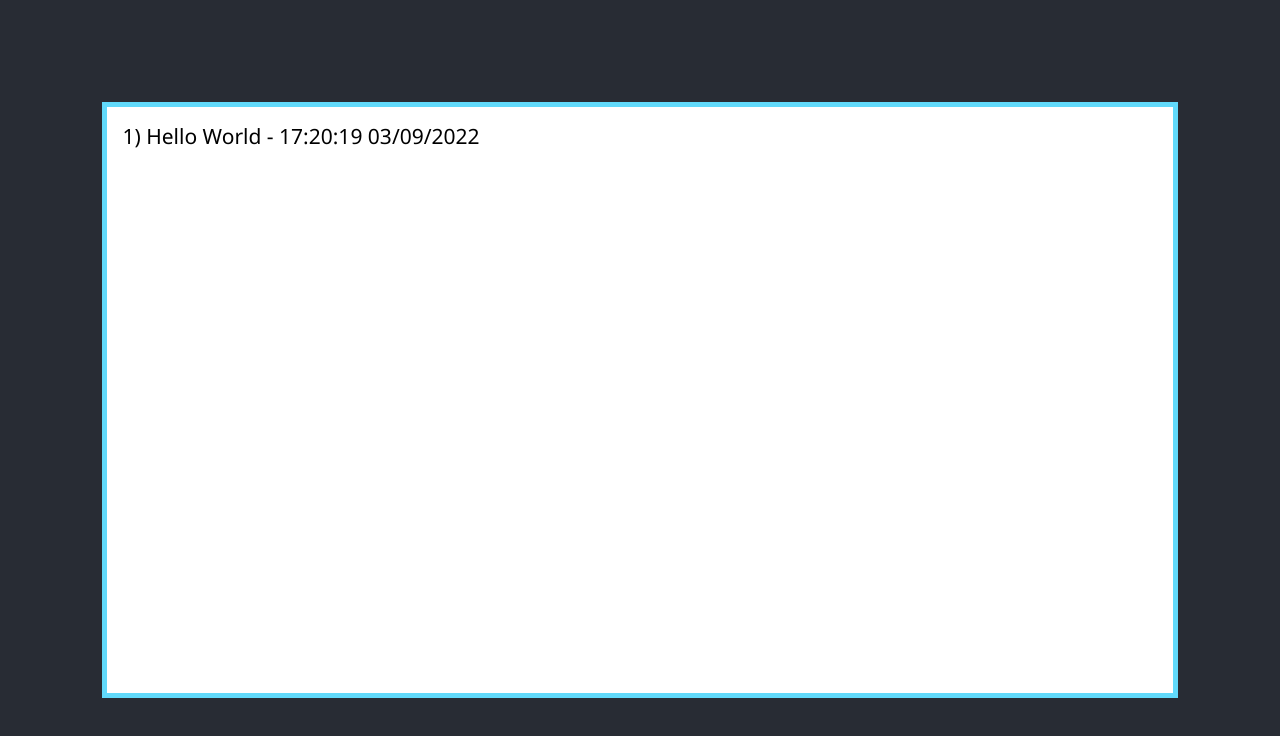
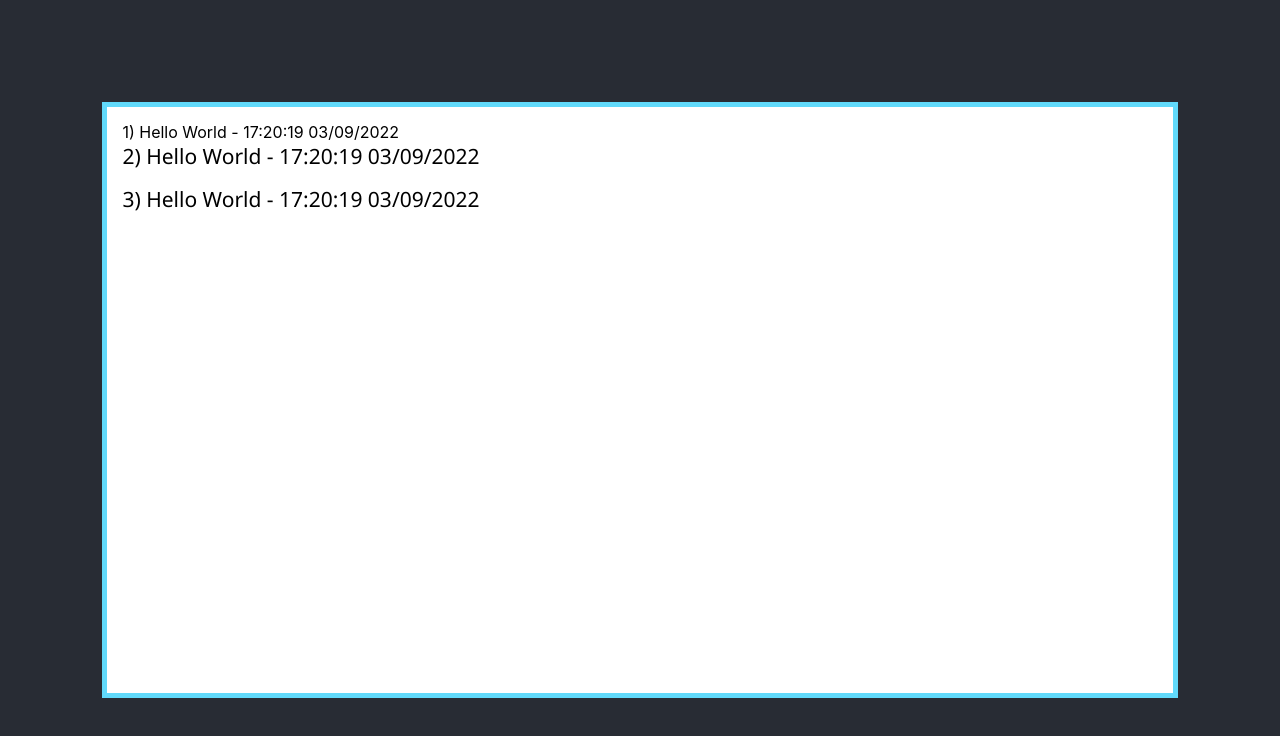
Before and after one commit to tialvesdev/curso-react-ebac, a React (Create React App) app in the folder exercise4/: page / in a window 1280 px wide. Shown: the top 736 px of the page. Built offline with nearby package versions, Linux system fonts and the light colour scheme.

Commit message:
feat: hello world 2 and 3

```diff
--- a/exercise4/src/App.js
+++ b/exercise4/src/App.js
@@ -1,14 +1,16 @@
 import "./App.css";
 import HelloWorld1 from "./components/helloWorld1/HelloWorld1";
+import HelloWorld2 from "./components/helloWorld2/HelloWorld2";
+import HelloWorld3 from "./components/helloWorld3/HelloWorld3";
 
 function App() {
 
-
-
   return (
     <div className="wrapper">
-      <div className="main">
+      <div id="main" className="main">
         <HelloWorld1/>
+        <HelloWorld2/>
+        <HelloWorld3/>
       </div>
     </div>
   );
--- a/exercise4/src/components/helloWorld1/HelloWorld1.jsx
+++ b/exercise4/src/components/helloWorld1/HelloWorld1.jsx
@@ -7,7 +7,7 @@ const HelloWorld1 = () => {
     // 1st Hello Horld - Comming From a Variable
     const hw1 = `1) Hello World - ${DateTime()}`
 
-    return <Text p={hw1} />
+    return hw1
 }
 
 export default HelloWorld1;
--- /dev/null
+++ b/exercise4/src/components/helloWorld2/HelloWorld2.jsx
@@ -0,0 +1,10 @@
+import React from "react";
+import DateTime from "../utils/dateTime/DateTime";
+
+const HelloWorld2 = () => {
+
+  // 2nd Hello Horld - Create a new element in React
+  return React.createElement('p', {className: 'text'}, `2) Hello World - ${DateTime()}`);
+};
+
+export default HelloWorld2;
--- /dev/null
+++ b/exercise4/src/components/helloWorld3/HelloWorld3.jsx
@@ -0,0 +1,14 @@
+import React from "react";
+import Text from "../utils/text/Text";
+import DateTime from "../utils/dateTime/DateTime";
+
+const HelloWorld3 = () => {
+
+    const hw3 = `3) Hello World - ${DateTime()}`;
+    // 3rd Hello World - Use the Text component and pass as props
+    return(
+        <Text p={hw3} />
+    )
+}
+
+export default HelloWorld3;
```
